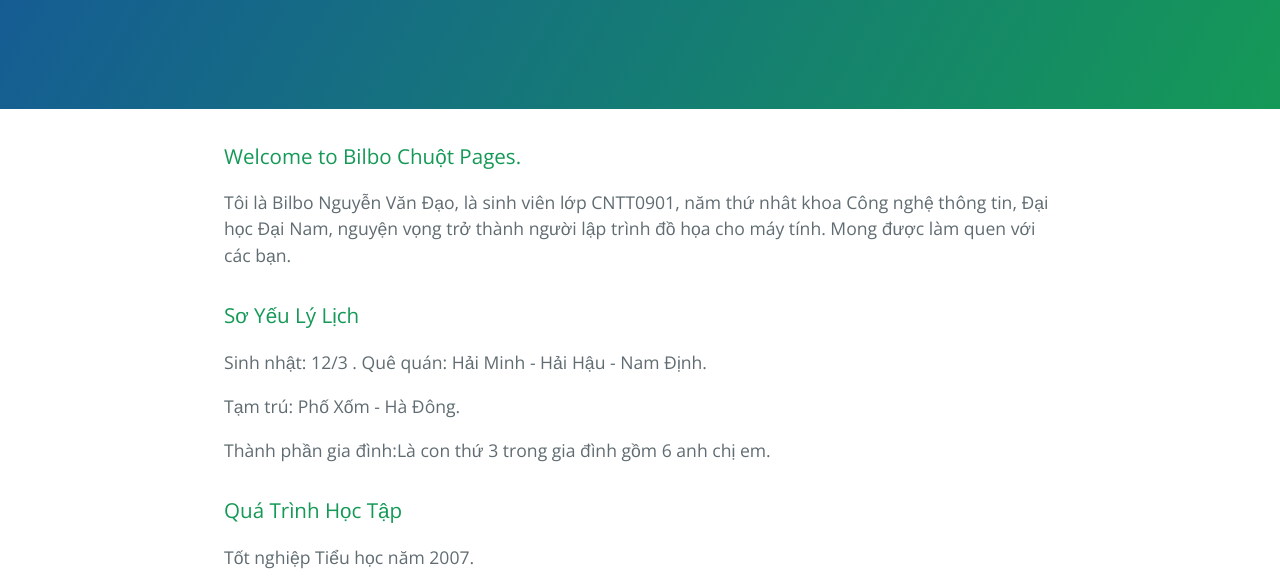
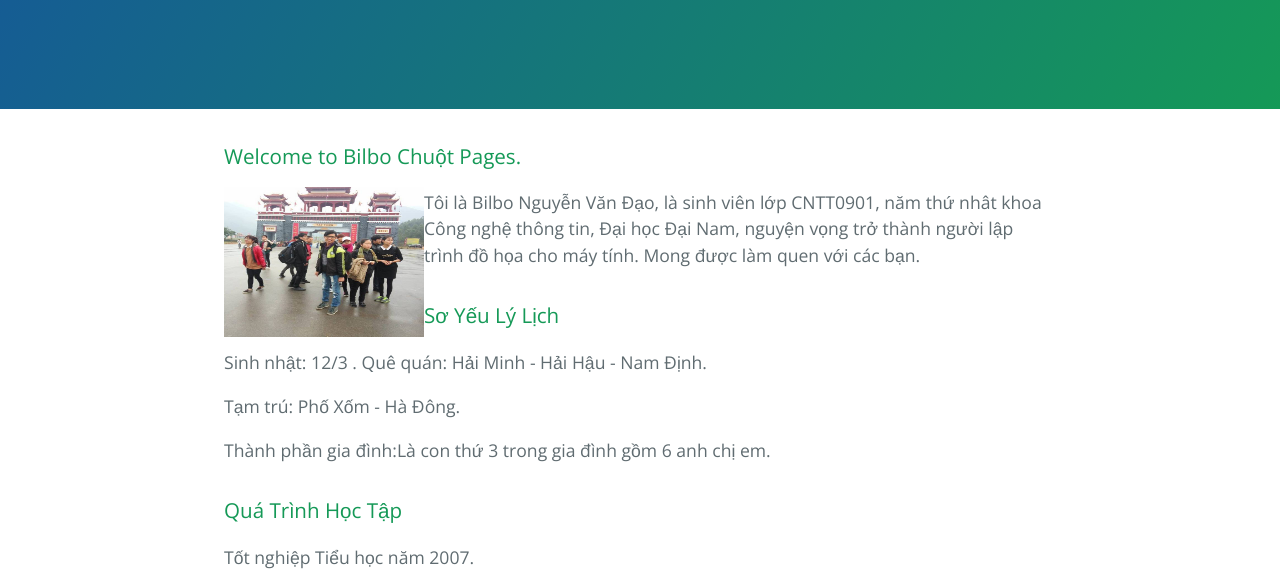
Before and after one commit to dao20022/dao0022.github.io, a plain HTML site: page index.html in a window 1280 px wide. Shown: the part 208-793 px from the top of the page. Drawn offline with nearby package versions, Linux system fonts and the light colour scheme.

Commit message:
Update index.html

```diff
--- a/index.html
+++ b/index.html
@@ -17,6 +17,7 @@
 
     <section class="main-content">
       <h3>Welcome to Bilbo Chuột Pages.</h3>
+      <img align="left" src="dao.jpg" width="200" height="150" />
 <p>Tôi là Bilbo Nguyễn Văn Đạo, là sinh viên lớp CNTT0901, năm thứ nhât khoa Công nghệ thông tin, Đại học Đại Nam, nguyện vọng trở thành người lập trình đồ họa cho máy tính. Mong được làm quen với các bạn.</p>
 <h3>
 <a id="designer-templates" class="anchor" href="#designer-templates" aria-hidden="true"><span aria-hidden="true" class="octicon octicon-link"></span></a>Sơ Yếu Lý Lịch</h3>
```
